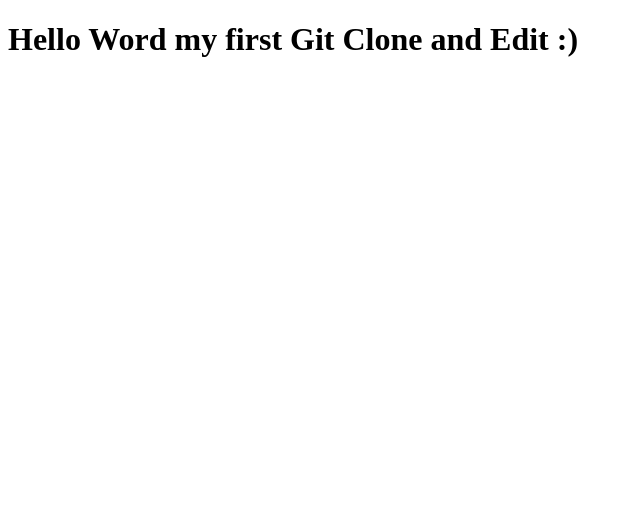
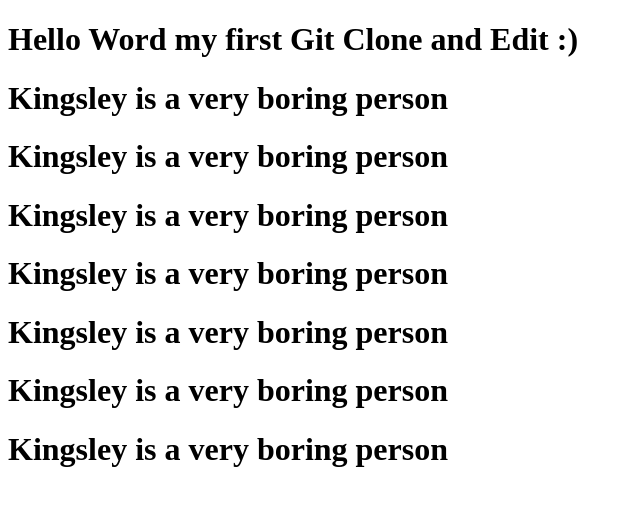
Before and after one commit to Dikachu/GitTest, a plain HTML site: page index.html in a window 1280 px wide. Shown: the whole page, without its empty margins (0-640 px from the left). Drawn offline with Linux system fonts and the light colour scheme.

Commit message:
Add index.html with initial content

```diff
--- a/index.html
+++ b/index.html
@@ -7,5 +7,12 @@
 </head>
 <body>
     <h1>Hello Word my first Git Clone and Edit :)</h1>
+    <h1>Kingsley is a very boring person</h1>
+    <h1>Kingsley is a very boring person</h1>
+    <h1>Kingsley is a very boring person</h1>
+    <h1>Kingsley is a very boring person</h1>
+    <h1>Kingsley is a very boring person</h1>
+    <h1>Kingsley is a very boring person</h1>
+    <h1>Kingsley is a very boring person</h1>
 </body>
 </html>
```
